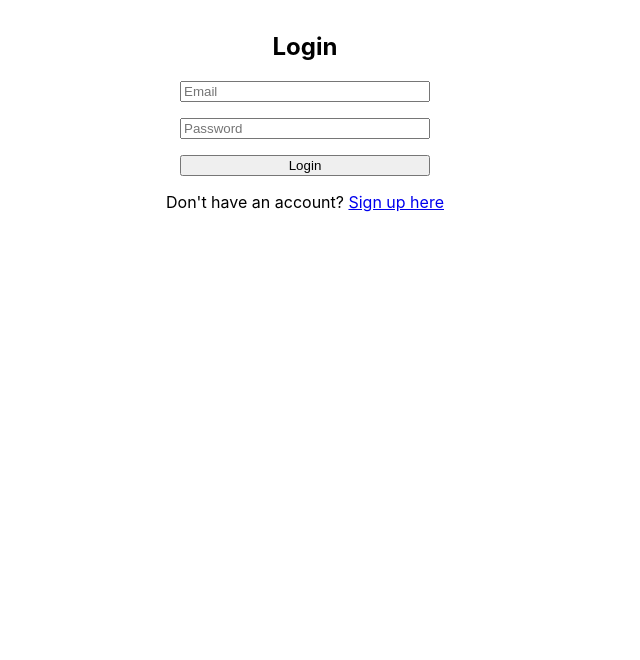
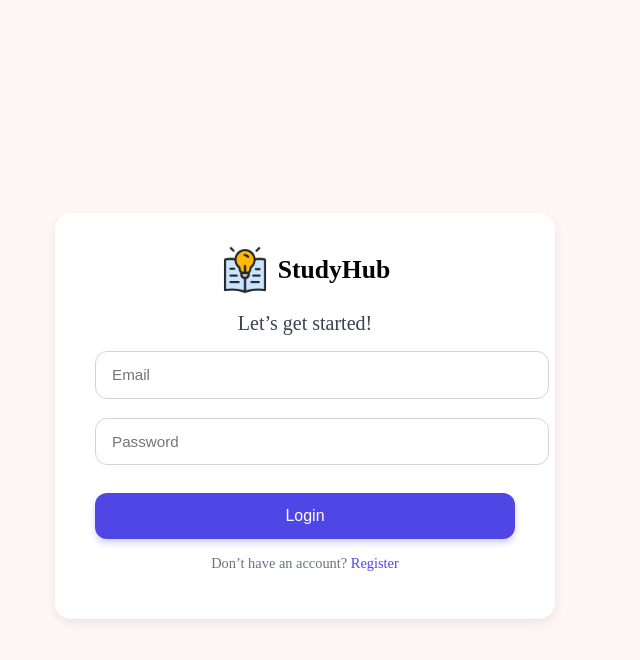
Before and after one commit to trg0124/FantasticFour, a React (Create React App) app in the folder frontend/studyhub/: page /login in a window 1280 px wide. Shown: the top 660 px of the page, without its empty margins (335-975 px from the left). Built offline with nearby package versions, Linux system fonts and the light colour scheme; no server answers.

Commit message:
Added more ui to login/register pages

```diff
--- a/frontend/studyhub/src/App.css
+++ b/frontend/studyhub/src/App.css
@@ -1,5 +1,22 @@
 .App {
   text-align: center;
+}
+
+@import url('https://fonts.googleapis.com/css2?family=Poppins:wght@300;400;500;600&display=swap');
+
+body {
+  font-family: 'Poppins', sans-serif;
+}
+
+@keyframes fadeIn {
+  from {
+    opacity: 0;
+    transform: translateY(10px);
+  }
+  to {
+    opacity: 1;
+    transform: translateY(0);
+  }
 }
 
 .App-logo {
--- a/frontend/studyhub/src/components/Auth/Login.jsx
+++ b/frontend/studyhub/src/components/Auth/Login.jsx
@@ -1,36 +1,159 @@
-import { Link, useNavigate } from "react-router-dom";
+import { useState } from "react";
 import { signInWithEmailAndPassword } from "firebase/auth";
 import { auth } from "../../firebase";
-import { useState } from "react";
+import { Link, useNavigate } from "react-router-dom";
+
+const cardStyle = {
+  width: "100%",
+  maxWidth: "420px",
+  background: "#FFFFFF",
+  padding: "2rem 2.5rem",
+  borderRadius: "16px",
+  boxShadow: "0 4px 12px rgba(0,0,0,0.08)",
+  textAlign: "center",
+  animation: "fadeIn 0.5s ease",
+};
+
+const inputStyle = {
+  width: "100%",
+  padding: "0.9rem 1rem",
+  borderRadius: "12px",
+  border: "1px solid #D1D5DB",
+  marginBottom: "1.2rem",
+  fontSize: "0.95rem",
+  background: "#FFFFFF",
+  transition: "all 0.2s ease",
+};
+
+const buttonStyle = {
+  width: "100%",
+  padding: "0.9rem",
+  borderRadius: "12px",
+  background: "#4F46E5",
+  border: "none",
+  color: "white",
+  fontSize: "1rem",
+  fontWeight: "500",
+  cursor: "pointer",
+  marginTop: "0.5rem",
+  boxShadow: "0 4px 6px rgba(79, 70, 229, 0.25)",
+  transition: "0.2s ease",
+};
+
 
 export default function Login() {
   const nav = useNavigate();
   const [email, setEmail] = useState("");
   const [password, setPassword] = useState("");
+  const [showPass, setShowPass] = useState(false);
   const [error, setError] = useState("");
 
-  const handleLogin = async (e) => {
+  async function handleLogin(e) {
     e.preventDefault();
+    setError("");
+
     try {
       await signInWithEmailAndPassword(auth, email, password);
       nav("/home");
     } catch (err) {
-      setError(err.message);
+      setError("Invalid email or password.");
     }
-  };
+  }
 
   return (
-    <div style={{ textAlign: "center", marginTop: "2rem"}}>
-      <h2>Login</h2>
-      <form onSubmit={handleLogin} style={{ display: "flex", flexDirection: "column", gap: "1rem", width: "250px", margin: "0 auto" }}>
-        <input type="email" placeholder="Email" value={email} onChange={(e) => setEmail(e.target.value)} />
-        <input type="password" placeholder="Password" value={password} onChange={(e) => setPassword(e.target.value)} />
-        <button type="submit">Login</button>
-        {error && <p style={{ color: "red" }}>{error}</p>}
-      </form>
-      <p style={{ marginTop: "1rem" }}>
-        Don't have an account? <Link to="/signup">Sign up here</Link>
-      </p>
+    <div
+      style={{
+        background: "#FFF7F7",
+        minHeight: "100vh",
+        display: "flex",
+        justifyContent: "center",
+        alignItems: "center",
+        padding: "1rem",
+        fontFamily: "Poppins",
+      }}
+    >
+      <div style={cardStyle}>
+        {/* Logo + Title */}
+        <div style={{ display: "flex", justifyContent: "center", alignItems: "center", gap: "0.5rem", marginBottom: "1rem" }}>
+          <img
+            src="/learning.png"
+            alt="logo"
+            style={{ width: "50px", height: "50px" }}
+          />
+          <h1 style={{ fontSize: "1.6rem", fontWeight: "600", margin: 0 }}>StudyHub</h1>
+        </div>
+
+        <h2 style={{ fontSize: "1.25rem", fontWeight: "500", color: "#374151", marginBottom: "1rem" }}>
+          Let’s get started!
+        </h2>
+
+        {error && (
+          <p style={{ color: "#DC2626", fontSize: "0.9rem", marginBottom: "1rem" }}>
+            {error}
+          </p>
+        )}
+
+        <form onSubmit={handleLogin} style={{ marginTop: "1rem" }}>
+          <input
+            type="email"
+            placeholder="Email"
+            value={email}
+            onChange={(e) => setEmail(e.target.value)}
+            style={{
+              ...inputStyle,
+              borderColor: email ? "#4F46E5" : "#D1D5DB",
+            }}
+          />
+
+          <div style={{ position: "relative" }}>
+            <input
+              type={showPass ? "text" : "password"}
+              placeholder="Password"
+              value={password}
+              onChange={(e) => setPassword(e.target.value)}
+              style={{
+                ...inputStyle,
+                borderColor: password ? "#4F46E5" : "#D1D5DB",
+              }}
+            />
+
+            <span
+              onClick={() => setShowPass(!showPass)}
+              style={{
+                position: "absolute",
+                right: "1rem",
+                top: "50%",
+                transform: "translateY(-50%)",
+                cursor: "pointer",
+                opacity: 0.7,
+              }}
+            >
+            </span>
+          </div>
+
+          <button
+            type="submit"
+            style={{
+              ...buttonStyle,
+              background: "#4F46E5",
+            }}
+            onMouseEnter={(e) => (e.target.style.background = "#4338CA")}
+            onMouseLeave={(e) => (e.target.style.background = "#4F46E5")}
+          >
+            Login
+          </button>
+        </form>
+
+        <p style={{ marginTop: "1rem", fontSize: "0.9rem", color: "#6B7280" }}>
+          Don’t have an account?{" "}
+          <Link
+            to="/signup"
+            style={{ color: "#4F46E5", textDecoration: "none", fontWeight: "500" }}
+          >
+            Register
+          </Link>
+        </p>
+      </div>
     </div>
   );
 }
--- a/frontend/studyhub/src/components/Auth/Signup.jsx
+++ b/frontend/studyhub/src/components/Auth/Signup.jsx
@@ -1,32 +1,159 @@
-import { useNavigate } from "react-router-dom";
+import { useState } from "react";
 import { createUserWithEmailAndPassword } from "firebase/auth";
 import { auth } from "../../firebase";
-import { useState } from "react";
+import { Link, useNavigate } from "react-router-dom";
+
+const cardStyle = {
+  width: "100%",
+  maxWidth: "420px",
+  background: "#FFFFFF",
+  padding: "2rem 2.5rem",
+  borderRadius: "16px",
+  boxShadow: "0 4px 12px rgba(0,0,0,0.08)",
+  textAlign: "center",
+  animation: "fadeIn 0.5s ease",
+};
+
+const inputStyle = {
+  width: "100%",
+  padding: "0.9rem 1rem",
+  borderRadius: "12px",
+  border: "1px solid #D1D5DB",
+  marginBottom: "1.2rem",
+  fontSize: "0.95rem",
+  background: "#FFFFFF",
+  transition: "all 0.2s ease",
+};
+
+const buttonStyle = {
+  width: "100%",
+  padding: "0.9rem",
+  borderRadius: "12px",
+  background: "#4F46E5",
+  border: "none",
+  color: "white",
+  fontSize: "1rem",
+  fontWeight: "500",
+  cursor: "pointer",
+  marginTop: "0.5rem",
+  boxShadow: "0 4px 6px rgba(79, 70, 229, 0.25)",
+  transition: "0.2s ease",
+};
+
 
 export default function Signup() {
   const nav = useNavigate();
   const [email, setEmail] = useState("");
   const [password, setPassword] = useState("");
+  const [showPass, setShowPass] = useState(false);
   const [error, setError] = useState("");
 
-  const handleSignup = async (e) => {
+  async function handleSignup(e) {
     e.preventDefault();
+    setError("");
+
     try {
       await createUserWithEmailAndPassword(auth, email, password);
-      nav("/home"); // redirect
+      nav("/home");
     } catch (err) {
-      setError(err.message);
+      setError("Unable to create account. Try a stronger password.");
     }
-  };
+  }
 
   return (
-    <div>
-      <form onSubmit={handleSignup}>
-        <input value={email} onChange={(e)=>setEmail(e.target.value)} />
-        <input value={password} onChange={(e)=>setPassword(e.target.value)} />
-        <button>Sign Up</button>
-        {error}
-      </form>
+    <div
+      style={{
+        background: "#FFF7F7",
+        minHeight: "100vh",
+        display: "flex",
+        justifyContent: "center",
+        alignItems: "center",
+        padding: "1rem",
+        fontFamily: "Poppins",
+      }}
+    >
+      <div style={cardStyle}>
+        {/* Logo + Title */}
+        <div style={{ display: "flex", justifyContent: "center", alignItems: "center", gap: "0.5rem", marginBottom: "1rem" }}>
+          <img
+            src="/learning.png"
+            alt="logo"
+            style={{ width: "50px", height: "50px" }}
+          />
+          <h1 style={{ fontSize: "1.6rem", fontWeight: "600", margin: 0 }}>StudyHub</h1>
+        </div>
+
+        <h2 style={{ fontSize: "1.25rem", fontWeight: "500", color: "#374151", marginBottom: "1rem" }}>
+          Your adventure begins now!
+        </h2>
+
+        {error && (
+          <p style={{ color: "#DC2626", fontSize: "0.9rem", marginBottom: "1rem" }}>
+            {error}
+          </p>
+        )}
+
+        <form onSubmit={handleSignup} style={{ marginTop: "1rem" }}>
+          <input
+            type="email"
+            placeholder="Email"
+            value={email}
+            onChange={(e) => setEmail(e.target.value)}
+            style={{
+              ...inputStyle,
+              borderColor: email ? "#4F46E5" : "#D1D5DB",
+            }}
+          />
+
+          <div style={{ position: "relative" }}>
+            <input
+              type={showPass ? "text" : "password"}
+              placeholder="Password"
+              value={password}
+              onChange={(e) => setPassword(e.target.value)}
+              style={{
+                ...inputStyle,
+                borderColor: password ? "#4F46E5" : "#D1D5DB",
+              }}
+            />
+
+            <span
+              onClick={() => setShowPass(!showPass)}
+              style={{
+                position: "absolute",
+                right: "1rem",
+                top: "50%",
+                transform: "translateY(-50%)",
+                cursor: "pointer",
+                opacity: 0.7,
+              }}
+            >
+            </span>
+          </div>
+
+          <button
+            type="submit"
+            style={{
+              ...buttonStyle,
+              background: "#4F46E5",
+            }}
+            onMouseEnter={(e) => (e.target.style.background = "#4338CA")}
+            onMouseLeave={(e) => (e.target.style.background = "#4F46E5")}
+          >
+            Register
+          </button>
+        </form>
+
+        <p style={{ marginTop: "1rem", fontSize: "0.9rem", color: "#6B7280" }}>
+          Already have an account?{" "}
+          <Link
+            to="/login"
+            style={{ color: "#4F46E5", textDecoration: "none", fontWeight: "500" }}
+          >
+            Login
+          </Link>
+        </p>
+      </div>
     </div>
   );
 }
```
